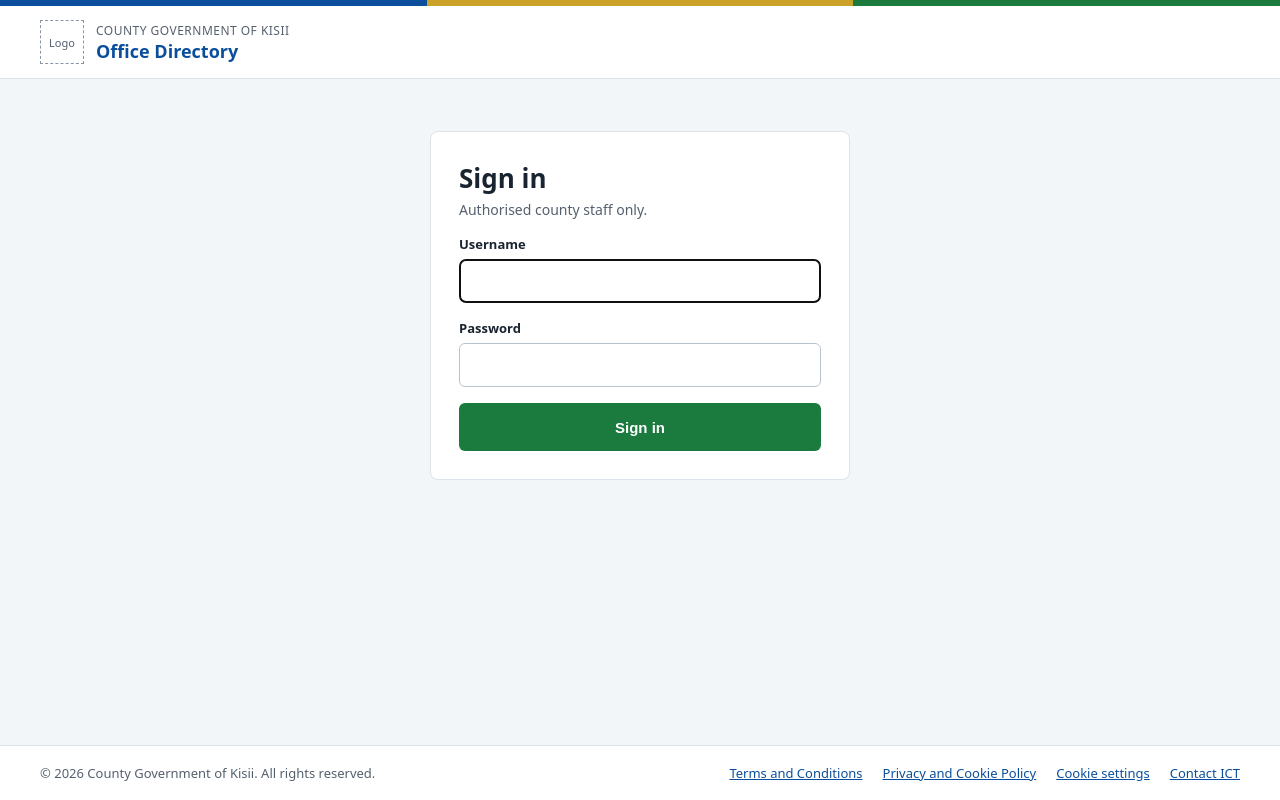
After one commit to Ferddy999/Kisii-county-office-directory, a Django app: page /login/ in a window 1280 px wide. The commit adds this page. Run offline with Django 5.2, Linux system fonts and the light colour scheme.

Commit message:
Add login, roles and default login requirement

```diff
--- /dev/null
+++ b/core/context_processors.py
@@ -0,0 +1,12 @@
+from .roles import ADMIN_GROUP
+
+
+def role(request):
+    user = request.user
+    if not user.is_authenticated:
+        return {}
+    is_admin = user.is_superuser or user.groups.filter(name=ADMIN_GROUP).exists()
+    return {
+        "is_administrator": is_admin,
+        "role_label": "Administrator" if is_admin else "Ordinary user",
+    }
--- /dev/null
+++ b/core/roles.py
@@ -0,0 +1,2 @@
+ADMIN_GROUP = "Administrator"
+USER_GROUP = "Ordinary user"
--- a/core/urls.py
+++ b/core/urls.py
@@ -1,7 +1,10 @@
+from django.contrib.auth import views as auth_views
 from django.urls import path
 
 from . import views
 
 urlpatterns = [
     path("", views.dashboard, name="dashboard"),
+    path("login/", auth_views.LoginView.as_view(redirect_authenticated_user=True), name="login"),
+    path("logout/", auth_views.LogoutView.as_view(), name="logout"),
 ]
--- a/core/views.py
+++ b/core/views.py
@@ -18,9 +18,10 @@ def dashboard(request):
         {"label": "Offices", "value": Office.objects.filter(is_active=True).count(), "note": "Active"},
         {"label": "Staff entries", "value": Staff.objects.filter(is_active=True).count(), "note": "Active"},
     ]
+    can_see_audit = request.user.has_perm("audit.view_auditlog")
     context = {
         "totals": totals,
         "departments": departments,
-        "recent_changes": AuditLog.objects.all()[:5],
+        "recent_changes": AuditLog.objects.all()[:5] if can_see_audit else [],
     }
     return render(request, "core/dashboard.html", context)
--- a/static/css/site.css
+++ b/static/css/site.css
@@ -160,3 +160,28 @@ a:hover { color: var(--blue-dark); }
   .stat-grid { grid-template-columns: repeat(2, minmax(0, 1fr)); gap: 12px; }
   .site-main .container { padding: 20px 16px 28px; gap: 16px; }
 }
+.role-pill--user { background: #EDEFF2; color: #3A4552; }
+.logout-form { margin: 0; }
+.link-button {
+  padding: 0; border: 0; background: none; cursor: pointer;
+  font: inherit; font-size: 13px; color: var(--blue); text-decoration: underline;
+}
+.link-button:hover { color: var(--blue-dark); }
+
+.auth-card {
+  width: 100%; max-width: 420px; margin: 24px auto 0; padding: 28px;
+  background: var(--white); border: 1px solid var(--line); border-radius: 8px;
+  display: flex; flex-direction: column; gap: 16px;
+}
+.auth-form { display: flex; flex-direction: column; gap: 16px; }
+.field { display: flex; flex-direction: column; gap: 6px; }
+.field label { font-size: 13px; font-weight: 600; }
+.field input {
+  height: 44px; padding: 0 12px;
+  border: 1px solid var(--field); border-radius: 6px; font-size: 15px;
+}
+.btn-submit {
+  height: 48px; border: 0; border-radius: 6px; cursor: pointer;
+  background: var(--green); color: var(--white); font-size: 15px; font-weight: 600;
+}
+.form-error { padding: 10px 12px; border-radius: 6px; background: #FCEBEB; color: #8A1F1F; font-size: 14px; }
--- a/templates/core/dashboard.html
+++ b/templates/core/dashboard.html
@@ -8,11 +8,13 @@
     <h1 class="page-title">Dashboard</h1>
     <div class="page-subtitle">Overview of departments, offices and directory entries.</div>
   </div>
+  {% if perms.offices.add_office %}
   <div class="actions">
     <span class="actions-note">Administrator only</span>
     <a href="#" class="btn btn-outline">Add office</a>
     <a href="#" class="btn btn-primary">Add staff member</a>
   </div>
+  {% endif %}
 </div>
 
 <form class="search-bar" action="#" method="get" role="search">
@@ -51,6 +53,7 @@
     {% endfor %}
   </section>
 
+  {% if perms.audit.view_auditlog %}
   <section class="panel panel-side">
     <div class="panel-head">
       <h2 class="panel-title">Recent changes</h2>
@@ -59,11 +62,12 @@
     {% for c in recent_changes %}
     <div class="change-row">
       <div class="change-what">{{ c.get_action_display }} {{ c.model_name }}: {{ c.object_repr }}</div>
-      <div class="change-meta">{{ c.username|default:"system" }} · {{ c.created_at|date:"D j M, H:i" }}</div>
+      <div class="change-meta">{{ c.username|default:"system" }} &middot; {{ c.created_at|date:"D j M, H:i" }}</div>
     </div>
     {% empty %}
     <div class="empty">No changes recorded yet.</div>
     {% endfor %}
   </section>
+  {% endif %}
 </div>
 {% endblock %}
--- a/templates/partials/header.html
+++ b/templates/partials/header.html
@@ -7,18 +7,23 @@
         <div class="brand-name">Office Directory</div>
       </div>
     </div>
+    {% if user.is_authenticated %}
     <nav class="site-nav" aria-label="Main">
       <a href="{% url 'dashboard' %}" {% if request.resolver_match.url_name == 'dashboard' %}class="active"{% endif %}>Dashboard</a>
       <a href="#">Directory</a>
       <a href="#">Departments</a>
       <a href="#">Offices</a>
       <a href="#">Staff</a>
-      <a href="#">Audit log</a>
+      {% if perms.audit.view_auditlog %}<a href="#">Audit log</a>{% endif %}
     </nav>
     <div class="userbar">
-      <span class="role-pill">Administrator</span>
-      <span>demo.admin</span>
-      <a href="#">Sign out</a>
+      <span class="role-pill {% if not is_administrator %}role-pill--user{% endif %}">{{ role_label }}</span>
+      <span>{{ user.get_username }}</span>
+      <form method="post" action="{% url 'logout' %}" class="logout-form">
+        {% csrf_token %}
+        <button type="submit" class="link-button">Sign out</button>
+      </form>
     </div>
+    {% endif %}
   </div>
 </header>
--- /dev/null
+++ b/templates/registration/login.html
@@ -0,0 +1,28 @@
+{% extends "base.html" %}
+
+{% block title %}Sign in{% endblock %}
+
+{% block content %}
+<div class="auth-card">
+  <div>
+    <h1 class="page-title">Sign in</h1>
+    <div class="page-subtitle">Authorised county staff only.</div>
+  </div>
+  <form method="post" class="auth-form">
+    {% csrf_token %}
+    {% if form.non_field_errors %}
+    <div class="form-error" role="alert">{{ form.non_field_errors.0 }}</div>
+    {% endif %}
+    <div class="field">
+      <label for="{{ form.username.id_for_label }}">Username</label>
+      {{ form.username }}
+    </div>
+    <div class="field">
+      <label for="{{ form.password.id_for_label }}">Password</label>
+      {{ form.password }}
+    </div>
+    <input type="hidden" name="next" value="{{ next }}">
+    <button type="submit" class="btn-submit">Sign in</button>
+  </form>
+</div>
+{% endblock %}
```
Also changed, not shown: config/settings.py (+9 -0 lines), core/management/commands/setup_roles.py (added, +38 -0 lines), 1 other file.
